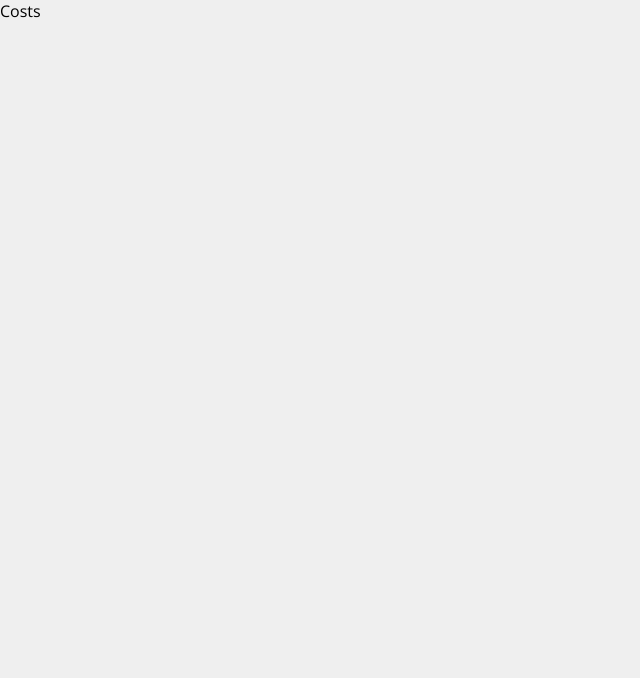
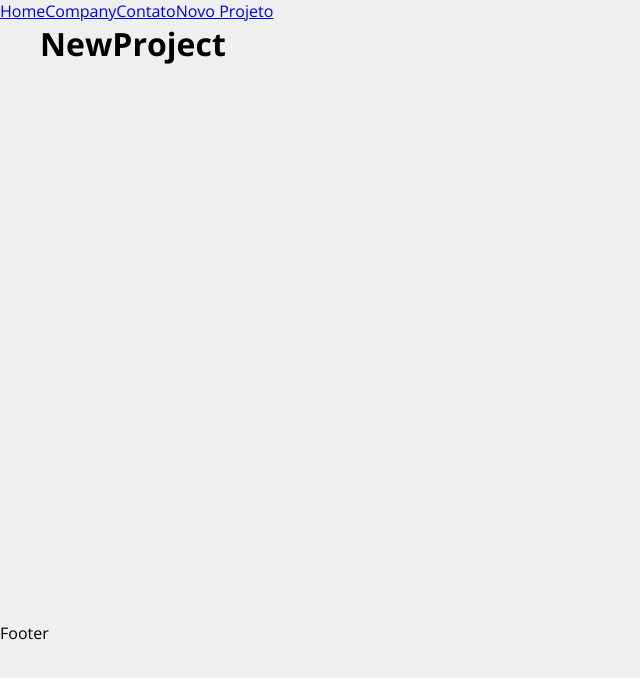
Before and after one commit to ehurafa/react-hora-de-codar, a JavaScript app in the folder costs/: page /newproject in a window 1280 px wide. Shown: the top 678 px of the page, without its empty margins (0-640 px from the left). Built offline with nearby package versions, Linux system fonts and the light colour scheme; the HTML template or start-up script is replaced by a standard one.

Commit message:
structuring the project

```diff
--- a/costs/src/App.js
+++ b/costs/src/App.js
@@ -1,9 +1,33 @@
+import { BrowserRouter as Router, Routes, Route, Link } from 'react-router-dom'
+import Home from './components/pages/Home'
+import Company from './components/pages/Company'
+import Contact from './components/pages/Contact'
+import NewProject from './components/pages/NewProject'
+
+import Container from './layout/Container'
+
 function App() {
   return (
-    <div className="App">
-      <p>Costs</p>
-    </div>
-  );
+    <Router>
+      <div>
+        <Link to="/">Home</Link>
+        <Link to="/company">Company</Link>
+        <Link to="/contact">Contato</Link>
+        <Link to="/newproject">Novo Projeto</Link>
+      </div>
+      <Container customClass="min-height">
+        <Routes>
+
+            <Route exact path="/" element={<Home/>}/>
+            <Route exact path="/company" element={<Company/>}/>
+            <Route exact path="/contact" element={<Contact/>}/>
+            <Route exact path="/newproject" element={<NewProject/>}/>
+
+        </Routes>
+      </Container>
+      <p>Footer</p>
+    </Router>
+  )
 }
 
 export default App;
--- /dev/null
+++ b/costs/src/components/pages/Company.js
@@ -0,0 +1,5 @@
+function Company() {
+    return <h1>Company</h1>
+}
+
+export default Company
--- /dev/null
+++ b/costs/src/components/pages/Contact.js
@@ -0,0 +1,5 @@
+function Contact() {
+    return <h1>Contact</h1>
+}
+
+export default Contact
--- /dev/null
+++ b/costs/src/components/pages/Home.js
@@ -0,0 +1,5 @@
+function Home() {
+    return <h1>Home</h1>
+}
+
+export default Home
--- /dev/null
+++ b/costs/src/components/pages/NewProject.js
@@ -0,0 +1,5 @@
+function NewProject() {
+    return <h1>NewProject</h1>
+}
+
+export default NewProject
--- /dev/null
+++ b/costs/src/layout/Container.js
@@ -0,0 +1,9 @@
+import styles from './Container.module.css'
+
+function Container(props) {
+    return (
+        <div className={`${styles.container} ${styles[props.customClass]}`}>{props.children}</div>
+    )
+}
+
+export default Container
--- /dev/null
+++ b/costs/src/layout/Container.module.css
@@ -0,0 +1,20 @@
+.container {
+    width: 1200px;
+    display: flex;
+    justify-content: space-between;
+    margin: 0 auto;
+    flex-wrap: wrap;
+}
+
+.min-height {
+    min-height: 75%;
+}
+
+.start {
+    justify-content: flex-start;
+}
+
+.column {
+    flex-direction: column;
+    justify-content: flex-start;
+}
```
